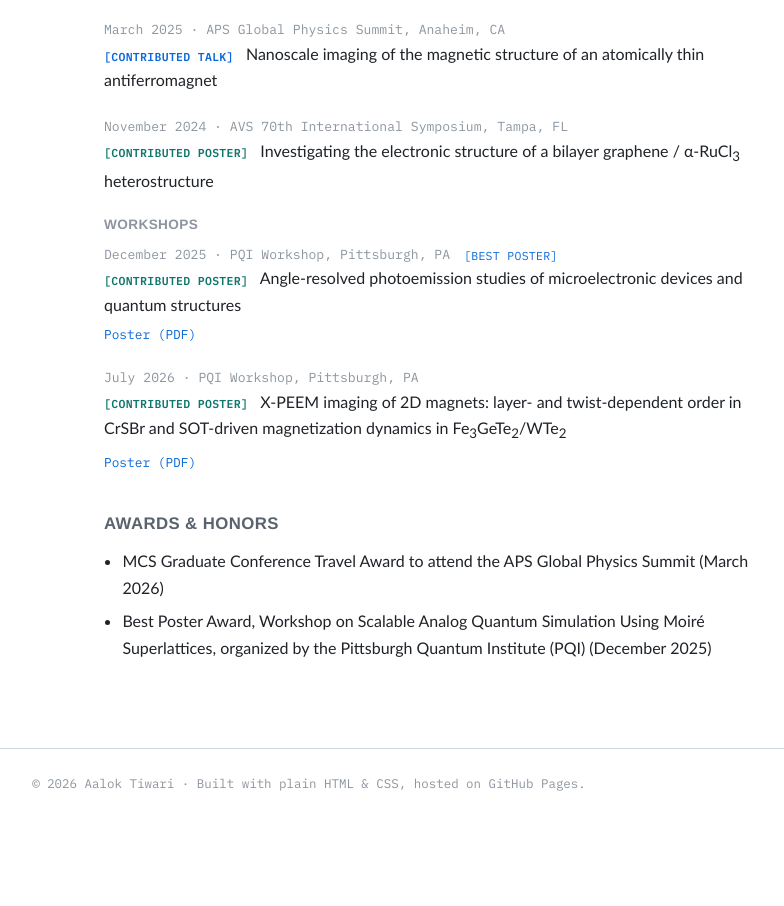
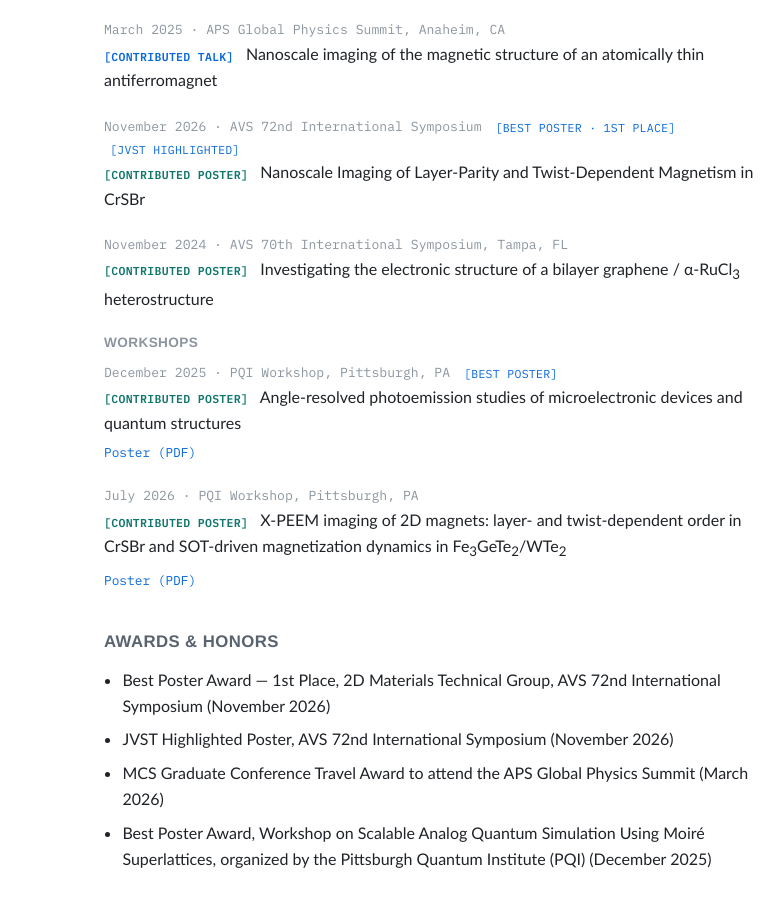
Before and after one commit to aaloktrii/aaloktrii.github.io, a plain HTML site: page research.html in a window 1280 px wide. Shown: the part 2110-3016 px from the top of the page, without its empty margins (331-1115 px from the left). Before the commit the page ends 2944 px from the top, so only its background shows below. Drawn offline with Linux system fonts and the light colour scheme.

Commit message:
Add AVS 72 best poster award and JVST highlighted poster
Co-Authored-By: Claude Sonnet 4.6 <noreply@anthropic.com>

```diff
--- a/research.html
+++ b/research.html
@@ -189,6 +189,11 @@
       </div>
 
       <div class="talk">
+        <div class="meta">November 2026 &middot; AVS 72nd International Symposium <span class="tag">best poster &middot; 1st place</span> <span class="tag">JVST highlighted</span></div>
+        <div class="t"><span class="kind kind-poster">Contributed Poster</span> Nanoscale Imaging of Layer-Parity and Twist-Dependent Magnetism in CrSBr</div>
+      </div>
+
+      <div class="talk">
         <div class="meta">November 2024 &middot; AVS 70th International Symposium, Tampa, FL</div>
         <div class="t"><span class="kind kind-poster">Contributed Poster</span> Investigating the electronic structure of a bilayer graphene / &alpha;-RuCl<sub>3</sub> heterostructure</div>
       </div>
@@ -210,6 +215,8 @@
       <h2>Awards &amp; Honors</h2>
 
       <ul class="cvlist">
+        <li>Best Poster Award &mdash; 1st Place, 2D Materials Technical Group, AVS 72nd International Symposium (November 2026)</li>
+        <li>JVST Highlighted Poster, AVS 72nd International Symposium (November 2026)</li>
         <li>MCS Graduate Conference Travel Award to attend the APS Global Physics Summit (March 2026)</li>
         <li>Best Poster Award, Workshop on Scalable Analog Quantum Simulation Using Moir&eacute; Superlattices, organized by the Pittsburgh Quantum Institute (PQI) (December 2025)</li>
       </ul>
```
